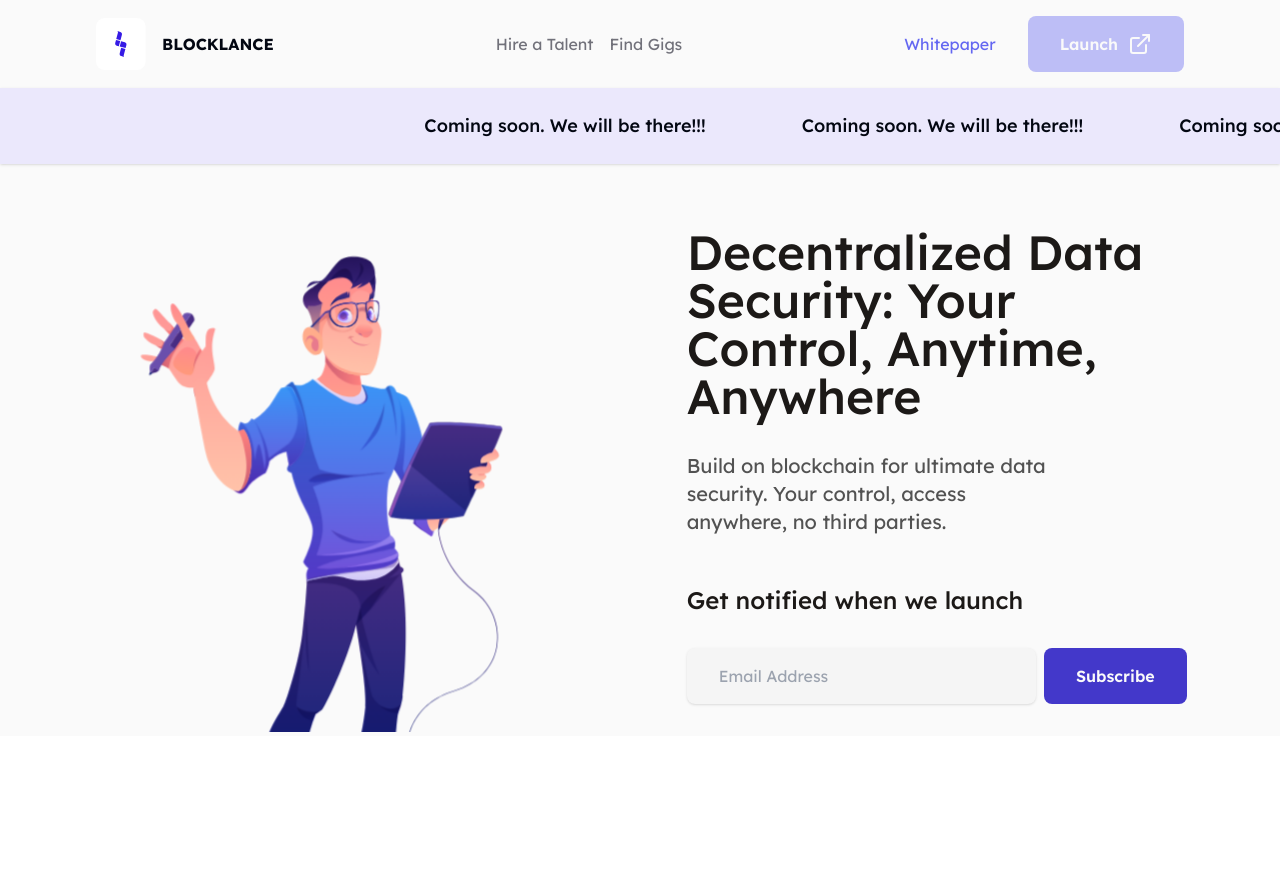
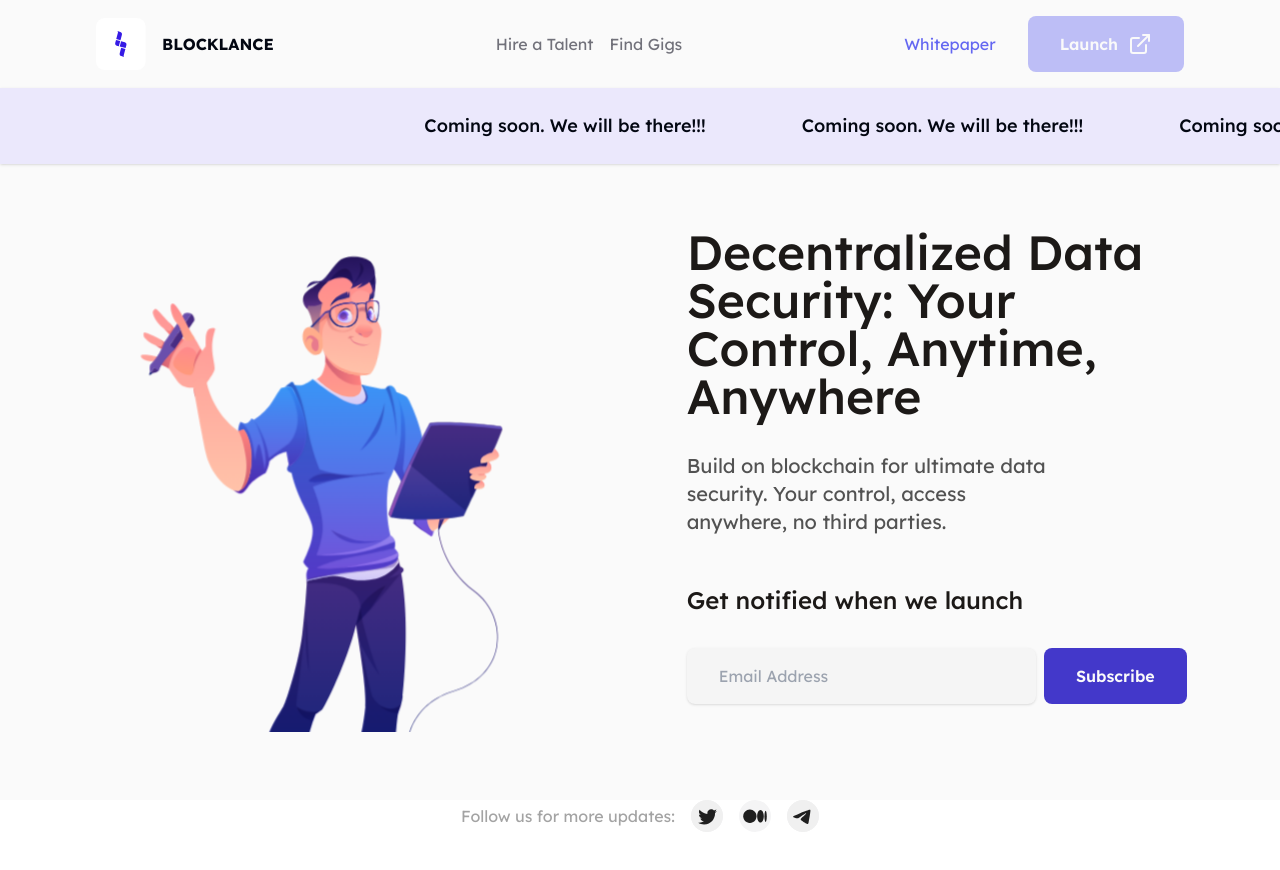
Before and after one commit to BlocklanceHQ/landing, a Next.js app: page / in a window 1280 px wide. Shown: the top 870 px of the page. Before the commit the page ends 800 px from the top, so only its background shows below. Built offline with nearby package versions, Linux system fonts and the light colour scheme.

Commit message:
feat: add footer with links

```diff
--- a/app/layout.tsx
+++ b/app/layout.tsx
@@ -1,6 +1,7 @@
 import type { Metadata } from "next";
 import Image from "next/image";
 import Logo from "@/assets/logo.svg";
+import { SunMedium, Twitter, Send } from "lucide-react";
 import { Lexend_Deca } from "next/font/google";
 import { ExternalLink } from "lucide-react";
 import "./globals.css";
@@ -20,17 +21,25 @@ export default function RootLayout({
   return (
     <html lang="en">
       <body className={font.className}>
-        <div className="w-full h-full bg-neutral-50">
+        <div className="w-full h-[100vh] bg-neutral-50">
           <div className="flex justify-between items-center mx-20 p-4">
             <div className="flex items-center uppercase font-bold gap-4">
               <Image src={Logo.src} width={50} height={60} alt="Logo" />{" "}
               <span>BlockLance</span>
             </div>
             <div className="flex gap-4">
-              <a href="" className="text-zinc-500 cursor-not-allowed">
+              <a
+                href=""
+                className="text-zinc-500 cursor-not-allowed"
+                title="Subscribe to know once we launch"
+              >
                 Hire a Talent
               </a>
-              <a href="" className="text-zinc-500 cursor-not-allowed">
+              <a
+                href=""
+                className="text-zinc-500 cursor-not-allowed"
+                title="Subscribe to know once we launch"
+              >
                 Find Gigs
               </a>
             </div>
@@ -44,6 +53,7 @@ export default function RootLayout({
               </a>
               <a
                 className="px-8 py-4 opacity-40 bg-indigo-500 rounded-lg justify-center items-center gap-2.5 inline-flex text-zinc-50 text-base font-semibold cursor-not-allowed"
+                title="Subscribe to know once we launch"
                 target="_blank"
               >
                 Launch <ExternalLink />
@@ -64,6 +74,79 @@ export default function RootLayout({
             </div>
           </div>
           {children}
+          <div className="w-full text-center p-16">
+            <div className="flex gap-4 justify-center items-center">
+              <div className="text-neutral-400">
+                Follow us for more updates:
+              </div>
+              <a
+                className="w-8 h-8 bg-zinc-100 rounded-full flex-col justify-center items-center inline-flex"
+                href="https://twitter.com/BlocklanceGigs"
+                target="_blank"
+              >
+                <svg
+                  width="32"
+                  height="32"
+                  viewBox="0 0 32 32"
+                  fill="none"
+                  xmlns="http://www.w3.org/2000/svg"
+                >
+                  <rect width="32" height="32" rx="16" fill="#F0F0F0" />
+                  <path
+                    d="M13.0718 24.44C20.1678 24.44 24.0478 18.56 24.0478 13.464C24.0478 13.296 24.0478 13.128 24.0398 12.968C24.7918 12.424 25.4478 11.744 25.9678 10.968C25.2798 11.272 24.5358 11.48 23.7518 11.576C24.5518 11.096 25.1598 10.344 25.4478 9.44C24.7038 9.88 23.8798 10.2 22.9998 10.376C22.2958 9.624 21.2958 9.16 20.1838 9.16C18.0558 9.16 16.3278 10.888 16.3278 13.016C16.3278 13.32 16.3598 13.616 16.4318 13.896C13.2238 13.736 10.3838 12.2 8.47978 9.864C8.15178 10.432 7.95978 11.096 7.95978 11.8C7.95978 13.136 8.63978 14.32 9.67978 15.008C9.04778 14.992 8.45578 14.816 7.93578 14.528C7.93578 14.544 7.93578 14.56 7.93578 14.576C7.93578 16.448 9.26378 18 11.0318 18.36C10.7118 18.448 10.3678 18.496 10.0158 18.496C9.76778 18.496 9.52778 18.472 9.28778 18.424C9.77578 19.96 11.1998 21.072 12.8878 21.104C11.5678 22.136 9.90378 22.752 8.09578 22.752C7.78378 22.752 7.47978 22.736 7.17578 22.696C8.86378 23.8 10.8958 24.44 13.0718 24.44Z"
+                    fill="#1F1F1F"
+                  />
+                </svg>
+              </a>
+              <a
+                className="w-8 h-8 bg-zinc-100 rounded-full flex-col justify-center items-center inline-flex"
+                href="https://medium.com/@blocklance"
+                target="_blank"
+              >
+                <svg
+                  width="24"
+                  height="14"
+                  viewBox="0 0 24 14"
+                  fill="none"
+                  xmlns="http://www.w3.org/2000/svg"
+                >
+                  <path
+                    d="M13.5096 7.30357C13.5096 11.0057 10.5342 14.0069 6.86403 14.0069C3.19389 14.0069 0.218262 11.005 0.218262 7.30357C0.218262 3.60209 3.19366 0.600006 6.86403 0.600006C10.5344 0.600006 13.5096 3.60141 13.5096 7.30357Z"
+                    fill="#1F1F1F"
+                  />
+                  <path
+                    d="M20.8001 7.30356C20.8001 10.7883 19.3124 13.6144 17.4772 13.6144C15.642 13.6144 14.1543 10.7883 14.1543 7.30356C14.1543 3.81877 15.6418 0.992676 17.477 0.992676C19.3121 0.992676 20.7998 3.81787 20.7998 7.30356"
+                    fill="#1F1F1F"
+                  />
+                  <path
+                    d="M23.7819 7.30358C23.7819 10.4251 23.2588 12.9571 22.6133 12.9571C21.9677 12.9571 21.4448 10.4258 21.4448 7.30358C21.4448 4.18139 21.968 1.65002 22.6133 1.65002C23.2586 1.65002 23.7819 4.18116 23.7819 7.30358Z"
+                    fill="#1F1F1F"
+                  />
+                </svg>
+              </a>
+              <a
+                className="w-8 h-8 bg-zinc-100 rounded-full flex-col justify-center items-center inline-flex cursor-not-allowed"
+                target="_blank"
+                title="Coming Soon"
+              >
+                <svg
+                  width="32"
+                  height="32"
+                  viewBox="0 0 32 32"
+                  fill="none"
+                  xmlns="http://www.w3.org/2000/svg"
+                >
+                  <rect width="32" height="32" rx="16" fill="#F0F0F0" />
+                  <path
+                    fill-rule="evenodd"
+                    clip-rule="evenodd"
+                    d="M7.24285 15.8311C11.9072 13.7989 15.0175 12.4592 16.5737 11.8119C21.0171 9.96378 21.9404 9.64273 22.5422 9.63213C22.6745 9.6298 22.9705 9.6626 23.1622 9.81815C23.324 9.9495 23.3686 10.1269 23.3899 10.2515C23.4112 10.376 23.4377 10.6597 23.4166 10.8813C23.1758 13.4113 22.1339 19.5509 21.6039 22.3845C21.3796 23.5835 20.938 23.9855 20.5104 24.0249C19.5813 24.1104 18.8757 23.4108 17.9758 22.8209C16.5676 21.8978 15.7721 21.3232 14.4051 20.4224C12.8254 19.3814 13.8495 18.8093 14.7498 17.8742C14.9854 17.6295 19.0792 13.9058 19.1585 13.568C19.1684 13.5258 19.1776 13.3683 19.084 13.2851C18.9905 13.202 18.8524 13.2304 18.7527 13.253C18.6115 13.2851 16.3619 14.772 12.0038 17.7138C11.3653 18.1523 10.7869 18.3659 10.2687 18.3547C9.69743 18.3424 8.59851 18.0317 7.78158 17.7662C6.77957 17.4405 5.9832 17.2682 6.05255 16.7151C6.08867 16.427 6.48544 16.1323 7.24285 15.8311Z"
+                    fill="#1F1F1F"
+                  />
+                </svg>
+              </a>
+            </div>
+          </div>
         </div>
       </body>
     </html>
```
